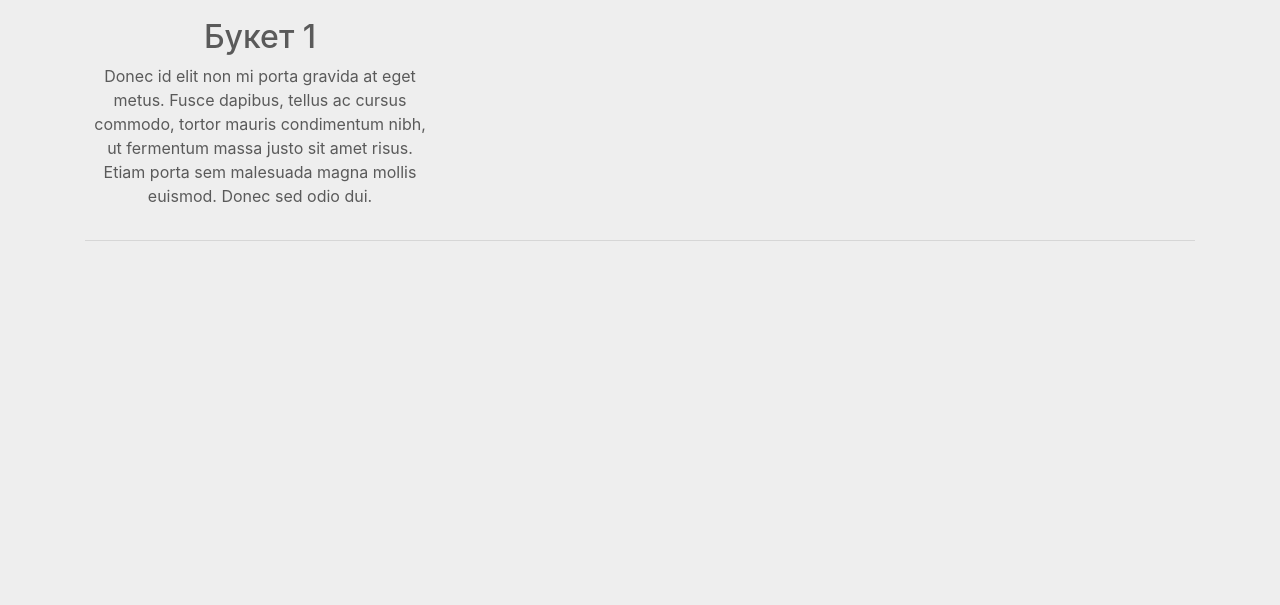
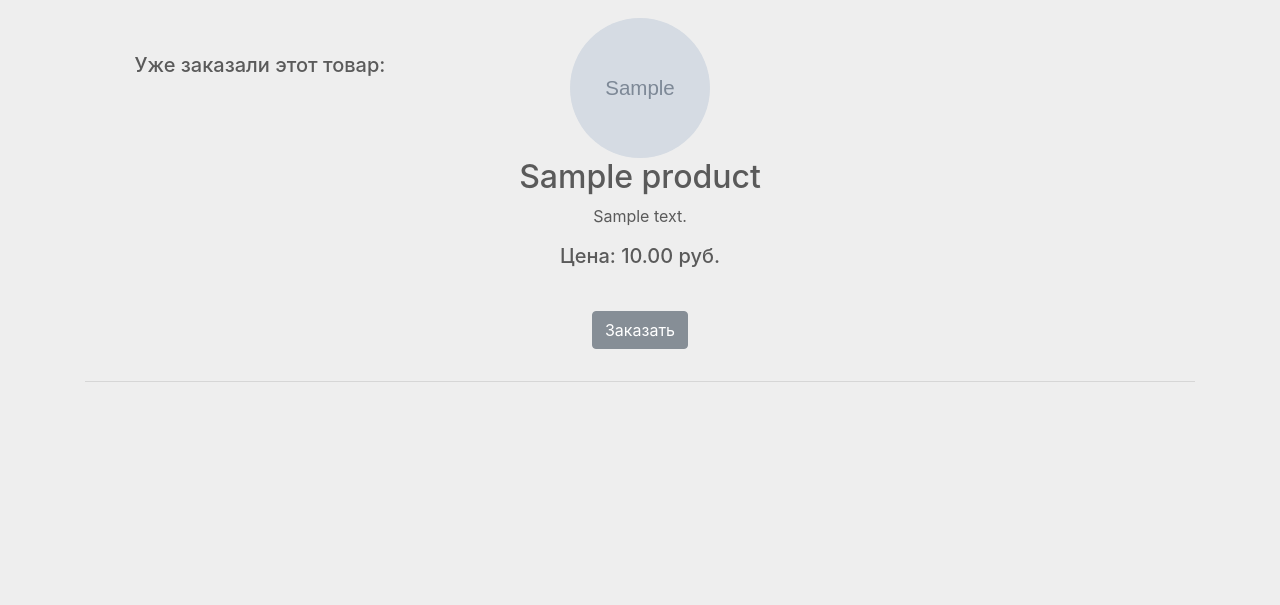
Before and after one commit to SvetaZlobina/FlowerLight_web-app_university, a Django app: page /products/1 in a window 1280 px wide. Shown: the part 56-661 px from the top of the page. Run offline with Django 3.2, Linux system fonts and the light colour scheme; tables that the repository leaves empty hold one stand-in row (values such as "Sample post"); grey boxes marked "Sample" are stand-in pictures; some libraries are stand-ins or nearby versions.

Commit message:
корректное отображение страницы элемента

```diff
--- a/FlowerLight/static/css/my-style.css
+++ b/FlowerLight/static/css/my-style.css
@@ -98,3 +98,7 @@ html {
 .add-prod-color{
     color: #ffc107!important;
 }
+
+.product-info{
+    text-align: center;
+}
--- a/FlowerLight/urls.py
+++ b/FlowerLight/urls.py
@@ -23,7 +23,7 @@ urlpatterns = [
     url(r'^admin/', admin.site.urls),
     url(r'^$', views.index_render, name='index_page'),
     url(r'^products/$', views.ProductsList.as_view(), name='products_list'),
-    url(r'^products/(?P<id>\d+)$', views.product_info, name='product_page'),
+    url(r'^products/(?P<product_id>\d+)$', views.product_info, name='product_page'),
     url(r'^login/$', views.login, name='login_page'),
     url(r'^register/$', views.register, name='register_page'),
     url(r'^logout/$', views.logout, name='logout_page'),
--- a/main_app/views.py
+++ b/main_app/views.py
@@ -5,7 +5,7 @@ from django import forms
 from django.contrib import auth
 from django.contrib.auth.decorators import login_required
 
-from .models import Product, Client
+from .models import Product, Client, Order
 from .forms import LoginForm, RegisterForm, ProductAddingForm
 
 from django.http import HttpResponseRedirect
@@ -29,9 +29,17 @@ def index_render(request):
 #     return render(request, 'products.html', data)
 
 
-def product_info(request, id):
+def product_info(request, product_id):
+    product_adding_form = ProductAddingForm()
+    product = Product.objects.get(id=product_id)
+    product_orders = Order.objects.filter(product=product)
+    clients_already_ordered = []
+    for order in product_orders:
+        clients_already_ordered.append(Client.objects.filter(id=order.client.id))
     data = {
-        'id': id
+        'product': product,
+        'product_adding_form': product_adding_form,
+        'clients_already_ordered': clients_already_ordered
     }
     return render(request, 'product_info.html', data)
 
--- a/templates/product_info.html
+++ b/templates/product_info.html
@@ -1,4 +1,5 @@
 {% extends 'base.html' %}
+{% load static %}
 
 {% block title %}Flowerlight - букет № {{ product.id }}{% endblock %}
 
@@ -9,14 +10,27 @@
         <div class="container list-products">
         <!-- Example row of columns -->
         <div class="row">
-            <div class="col-md-4">
-                <h2>Букет {{ id }}</h2>
-                <p>Donec id elit non mi porta gravida at eget metus. Fusce dapibus, tellus ac cursus commodo, tortor mauris condimentum nibh, ut fermentum massa justo sit amet risus. Etiam porta sem malesuada magna mollis euismod. Donec sed odio dui. </p>
+            <div class="col-md-4 product-info">
+                <h5 style="margin-top: 10%;">Уже заказали этот товар:</h5>
+
+            </div>
+
+            <div style="text-align: center" class="col-md-4 product-info">
+                <img class="rounded-circle"
+                     src="{% static product.image.url %}"
+                     alt="Generic placeholder image" width="140" height="140">
+                <h2>{{ product.name }}</h2>
+                <p>{{ product.description }}</p>
+                <h5>Цена: {{ product.price }} руб.</h5>
+                <p><a class="btn btn-secondary"
+                      style="margin-top: 10%"
+                      href="{% url 'ordering_page' %}" role="button">Заказать</a></p>
+
             </div>
 
         </div>
 
         <hr>
 
-      </div> <!-- /container -->
+    </div> <!-- /container -->
 {% endblock %}
```
Also changed, not shown: templates/product_element.html (+3 -2 lines).
